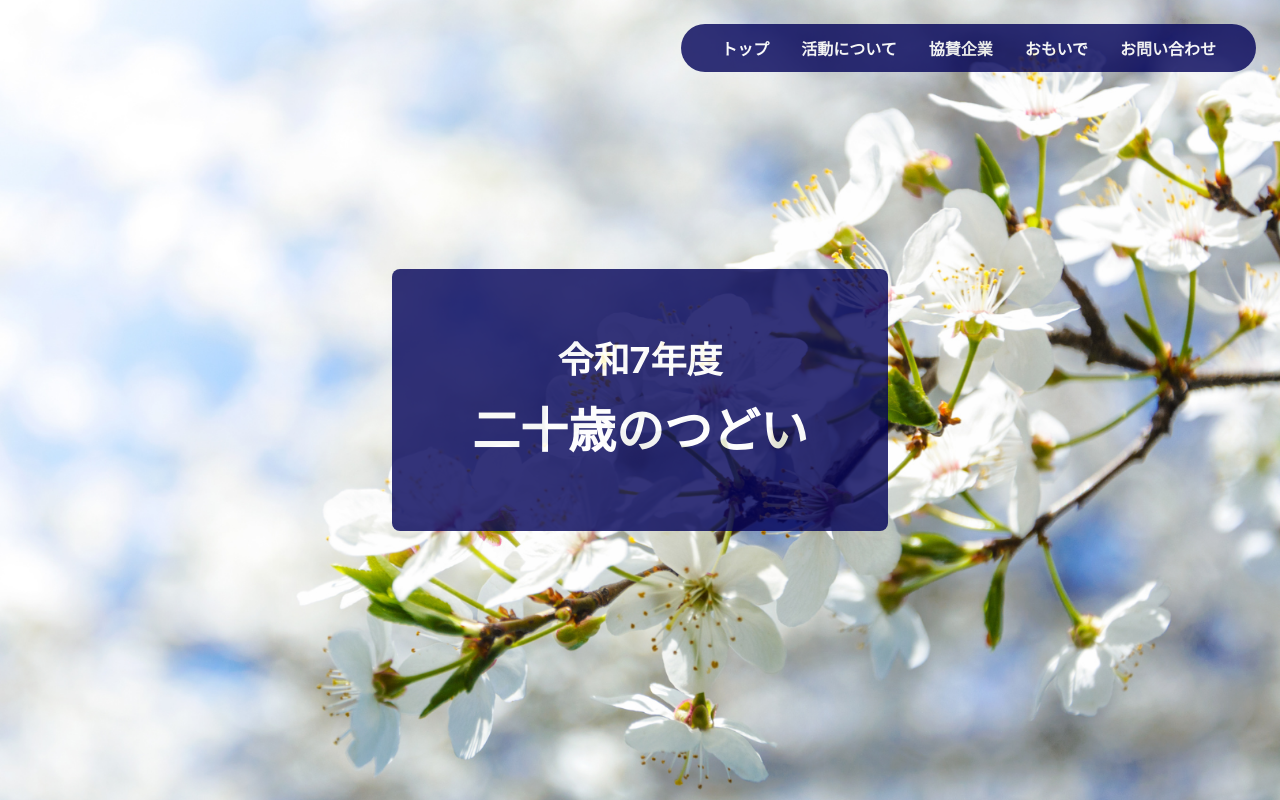
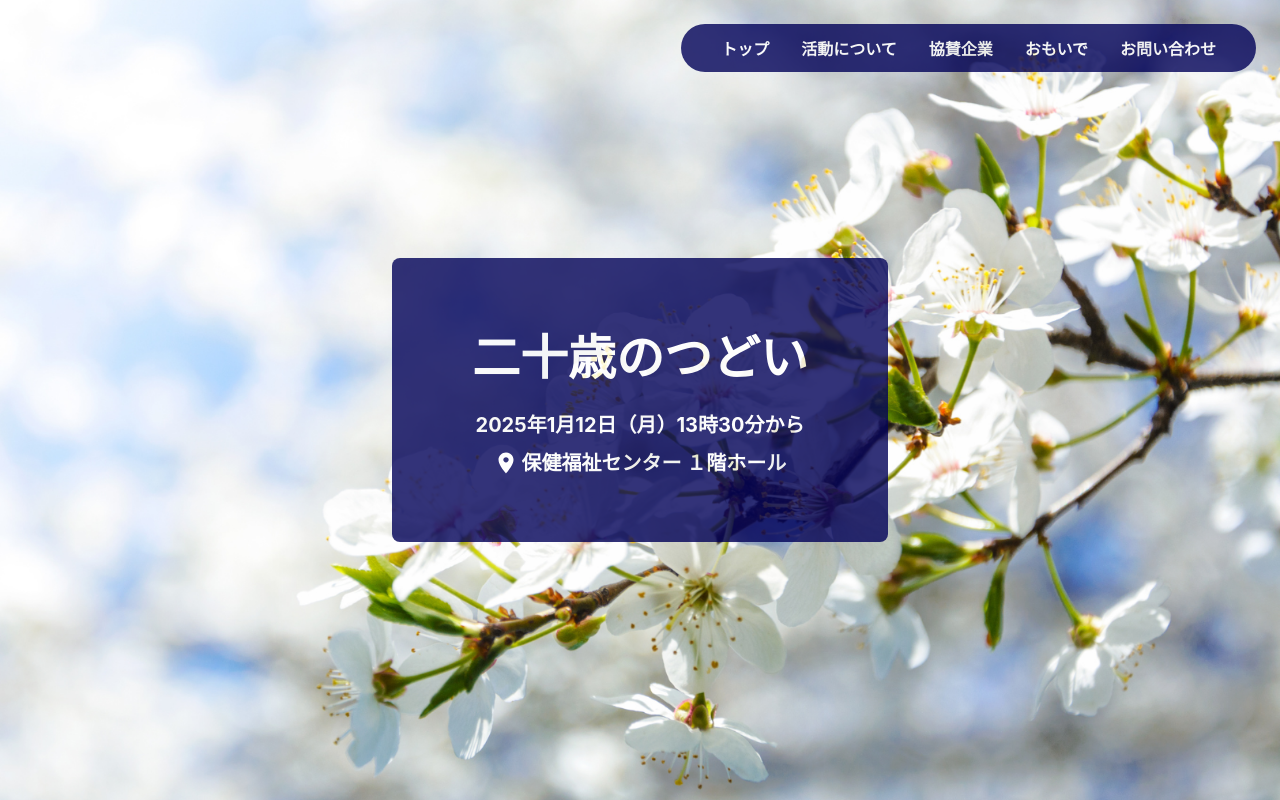
Before and after one commit to yushin-ito/Entyoukai, a React (Vite) app: page / in a window 1280 px wide. Shown: the top 800 px of the page. Built offline with nearby package versions, Linux system fonts and the light colour scheme; no server answers.

Commit message:
fix: UIの軽微な修正

```diff
--- a/src/components/layouts/MainVisual.tsx
+++ b/src/components/layouts/MainVisual.tsx
@@ -11,9 +11,11 @@ import {
   DrawerCloseButton,
   DrawerBody,
   useDisclosure,
+  Icon,
 } from "@chakra-ui/react";
 import { Link } from "react-router-dom";
 import { FiMenu } from "react-icons/fi";
+import { IoMdPin } from "react-icons/io";
 import MotionBox from "../elements/MotionBox";
 import { useRef, useLayoutEffect } from "react";
 import IconButton from "../elements/IconButton";
@@ -218,7 +220,7 @@ const MainVisual = () => {
       <VStack
         px={{ base: "10", sm: "20" }}
         py={{ base: "12", sm: "16" }}
-        spacing="2"
+        spacing="4"
         rounded={{ base: "xl", sm: "lg" }}
         bg="brand"
         opacity="0.8"
@@ -226,19 +228,32 @@ const MainVisual = () => {
         justifyContent="center"
       >
         <Text
-          fontSize={{ base: "2xl", sm: "4xl" }}
-          fontWeight="bold"
-          color="white"
-        >
-          令和7年度
-        </Text>
-        <Text
           fontSize={{ base: "3xl", sm: "5xl" }}
           fontWeight="bold"
           color="white"
         >
           二十歳のつどい
         </Text>
+        <VStack spacing="2">
+          <Text
+            fontSize={{ base: "lg", sm: "xl" }}
+            fontWeight="bold"
+            color="white"
+          >
+            2025年1月12日（月）13時30分から
+          </Text>
+
+          <HStack alignItems="center" spacing="1">
+            <Icon as={IoMdPin} boxSize="24px" color="white" />
+            <Text
+              fontSize={{ base: "lg", sm: "xl" }}
+              fontWeight="bold"
+              color="white"
+            >
+              保健福祉センター １階ホール
+            </Text>
+          </HStack>
+        </VStack>
       </VStack>
       <Box ref={ref} pos="absolute" bottom="20" />
     </MotionBox>
```
